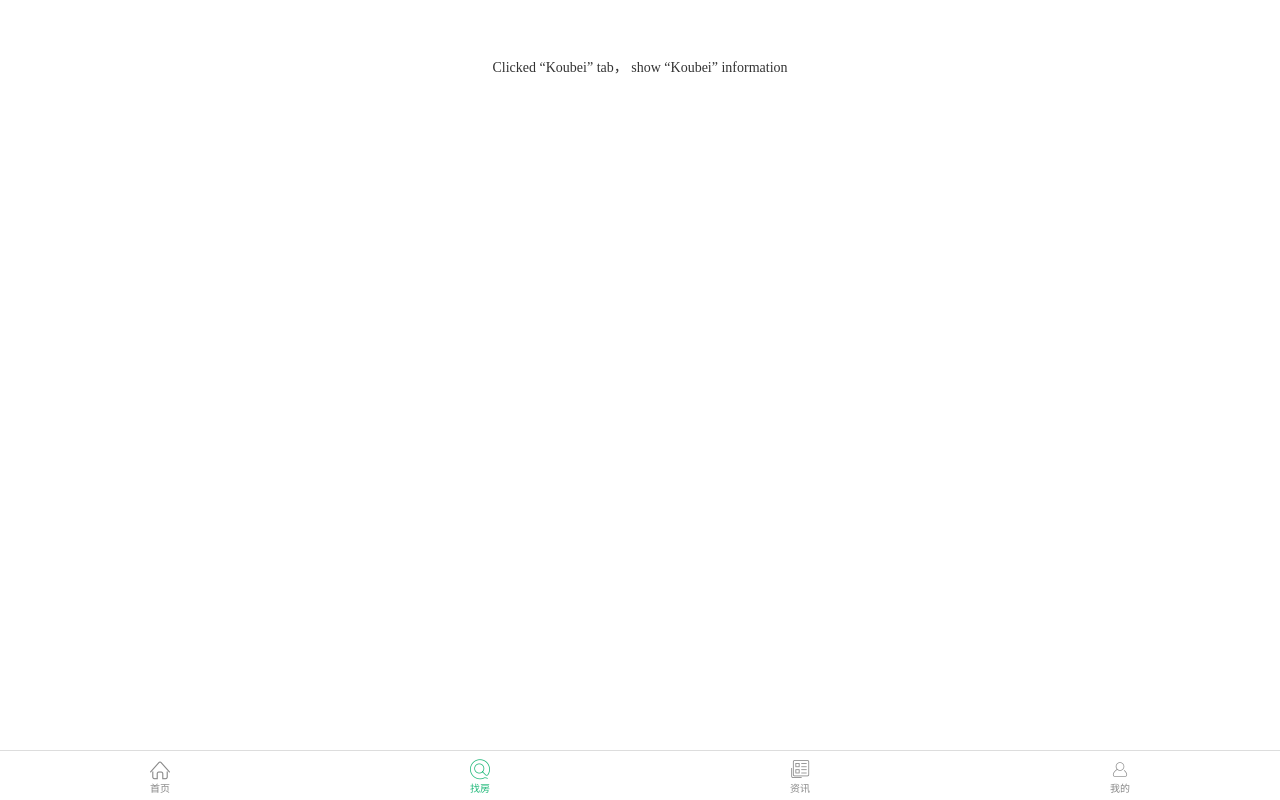
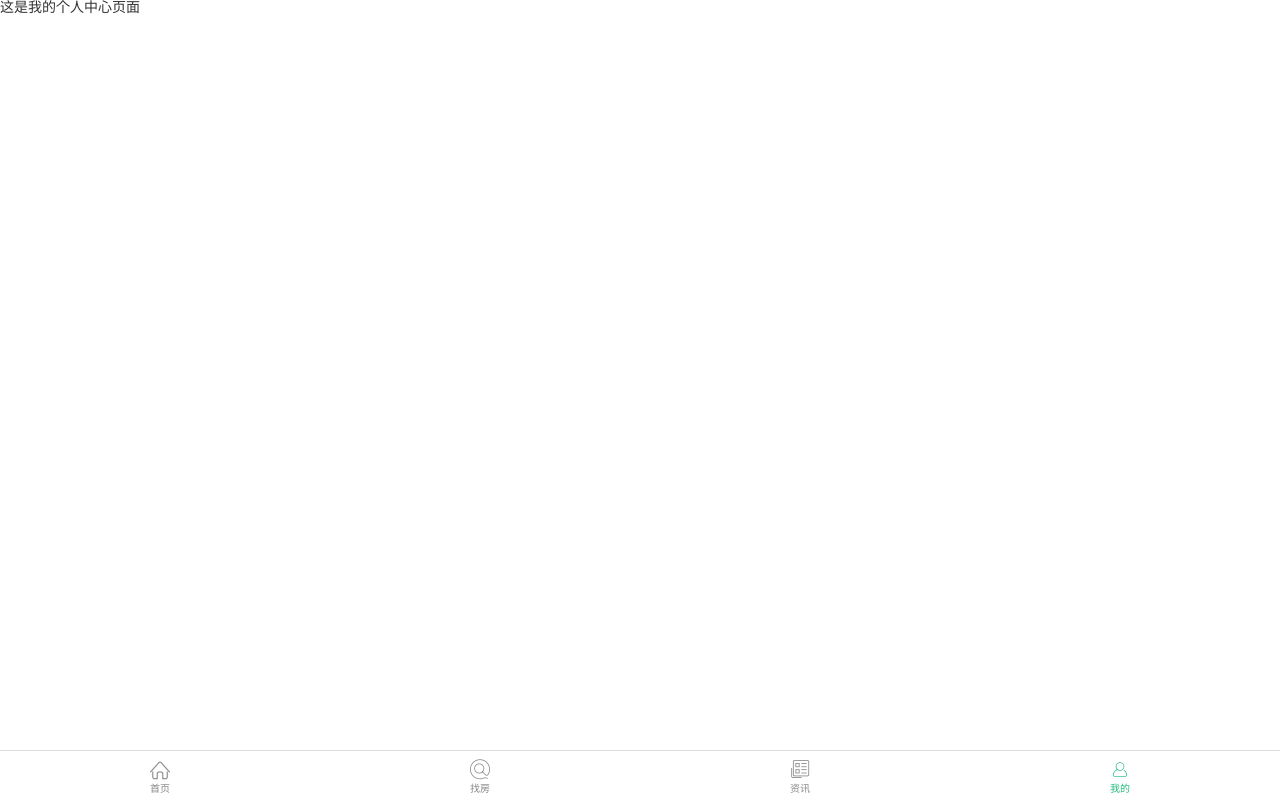
Before and after one commit to Awu1227/mobile-rent, a React (Create React App) app: page /home/profile in a window 1280 px wide. Built offline with nearby package versions, Linux system fonts and the light colour scheme; the HTML template or start-up script is replaced by a standard one.

Commit message:
:construction:实现tabBar配合路由跳转的功能

```diff
--- a/src/pages/Home/index.js
+++ b/src/pages/Home/index.js
@@ -1,106 +1,94 @@
 import React from "react";
 
+// 导入TabBar
+import { TabBar } from "antd-mobile";
 
-// 导入TabBar
-import { TabBar } from 'antd-mobile';
-
-import './index.css'
+import "./index.css";
+import { Route } from "react-router-dom";
+import News from "../News";
+import Index from "../Index";
+import HouseList from "../HouseList";
+import Profile from "../Profile";
 export default class Home extends React.Component {
   constructor(props) {
     super(props);
     this.state = {
       // 默认选中的TabBar菜单
-          selectedTab: 'redTab'
+      selectedTab: this.props.location.pathname,
     };
-    }
-    // 渲染每个TabBar，Item的内容
-    renderContent(pageText) {
-        return (
-          <div style={{ backgroundColor: 'white', height: '100%', textAlign: 'center' }}>
-            <div style={{ paddingTop: 60 }}>Clicked “{pageText}” tab， show “{pageText}” information</div>
-          </div>
-        );
   }
 
   render() {
+    console.log(this.props.location.pathname);
     return (
       <div className="home">
-        <TabBar
-          tintColor="#21b97a"
-          barTintColor="white"
-        >
+        {/*渲染子路由 */}
+        <Route path="/home/news" component={News} />
+        <Route path="/home/index" component={Index} />
+        <Route path="/home/list" component={HouseList} />
+        <Route path="/home/profile" component={Profile} />
+
+        <TabBar tintColor="#21b97a" noRenderContent={true} barTintColor="white">
           <TabBar.Item
             title="首页"
             key="Life"
-            icon={
-                <i className="iconfont icon-ind"></i>
-            }
-            selectedIcon={
-                <i className="iconfont icon-ind"></i>
-            }
-            selected={this.state.selectedTab === 'blueTab'}
+            icon={<i className="iconfont icon-ind"></i>}
+            selectedIcon={<i className="iconfont icon-ind"></i>}
+            selected={this.state.selectedTab === "/home/index"}
             onPress={() => {
               this.setState({
-                selectedTab: 'blueTab',
+                selectedTab: "/home/index",
               });
+              // 路由切换
+              this.props.history.push("/home/index");
             }}
             data-seed="logId"
-          >
-            {this.renderContent('Life')}
-          </TabBar.Item>
+          ></TabBar.Item>
           <TabBar.Item
-            icon={
-                <i className="iconfont icon-findHouse"></i>
-            }
-            selectedIcon={
-                <i className="iconfont icon-findHouse"></i>
-            }
+            icon={<i className="iconfont icon-findHouse"></i>}
+            selectedIcon={<i className="iconfont icon-findHouse"></i>}
             title="找房"
             key="Koubei"
-            selected={this.state.selectedTab === 'redTab'}
+            selected={this.state.selectedTab === "/home/list"}
             onPress={() => {
               this.setState({
-                selectedTab: 'redTab',
+                selectedTab: "/home/list",
               });
+              // 路由切换
+              this.props.history.push("/home/list");
             }}
             data-seed="logId1"
-          >
-            {this.renderContent('Koubei')}
-          </TabBar.Item>
+          ></TabBar.Item>
           <TabBar.Item
-            icon={
-                <i className="iconfont icon-infom"></i>
-            }
-            selectedIcon={
-                <i className="iconfont icon-infom"></i>
-            }
+            icon={<i className="iconfont icon-infom"></i>}
+            selectedIcon={<i className="iconfont icon-infom"></i>}
             title="资讯"
             key="Friend"
-            selected={this.state.selectedTab === 'greenTab'}
+            selected={this.state.selectedTab === "/home/news"}
             onPress={() => {
               this.setState({
-                selectedTab: 'greenTab',
+                selectedTab: "/home/news",
               });
+              // 路由切换
+              this.props.history.push("/home/news");
             }}
-          >
-            {this.renderContent('Friend')}
-          </TabBar.Item>
+          ></TabBar.Item>
           <TabBar.Item
             icon={<i className="iconfont icon-my"></i>}
             selectedIcon={<i className="iconfont icon-my"></i>}
             title="我的"
             key="my"
-            selected={this.state.selectedTab === 'yellowTab'}
+            selected={this.state.selectedTab === "/home/profile"}
             onPress={() => {
               this.setState({
-                selectedTab: 'yellowTab',
+                selectedTab: "/home/profile",
               });
+              // 路由切换
+              this.props.history.push("/home/profile");
             }}
-          >
-            {this.renderContent('My')}
-          </TabBar.Item>
+          ></TabBar.Item>
         </TabBar>
       </div>
-        )
+    );
   }
 }
--- /dev/null
+++ b/src/pages/HouseList/index.js
@@ -0,0 +1,7 @@
+import React from "react";
+
+export default class HouseList extends React.Component {
+  render() {
+    return <div>这是房源列表页面</div>;
+  }
+}
--- /dev/null
+++ b/src/pages/Index/index.js
@@ -0,0 +1,7 @@
+import React from "react";
+
+export default class Index extends React.Component {
+  render() {
+    return <div>这是首页</div>;
+  }
+}
--- /dev/null
+++ b/src/pages/Profile/index.js
@@ -0,0 +1,7 @@
+import React from "react";
+
+export default class Profile extends React.Component {
+  render() {
+    return <div>这是我的个人中心页面</div>;
+  }
+}
```
Also changed, not shown: src/pages/CityList/index.js (renamed from src/pages/ListCity/index.js). Lines whose indentation alone changed are shown as unchanged.
